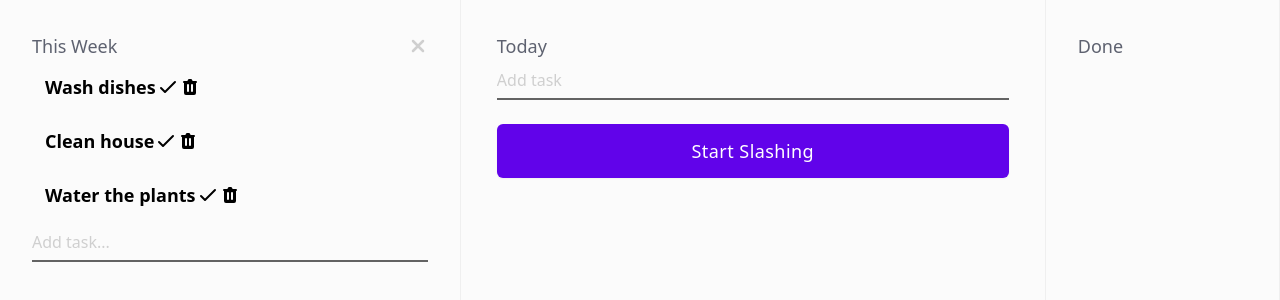
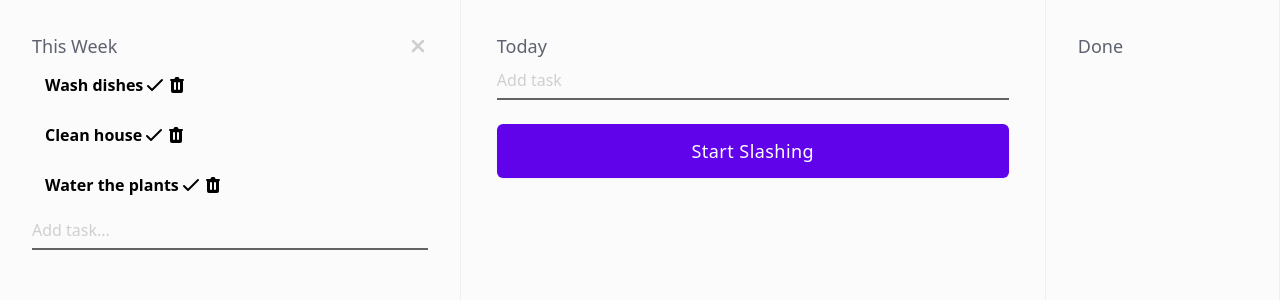
Before and after one commit to neldeles/slash-clone, a React (Create React App) app: page / in a window 1280 px wide. Shown: the top 300 px of the page. Built offline with nearby package versions, Linux system fonts and the light colour scheme.

Commit message:
feat: this week container foundation set up

```diff
--- a/src/App.tsx
+++ b/src/App.tsx
@@ -4,6 +4,7 @@ import { Heading } from "components/Heading";
 import { Button } from "components/Button";
 import { classNames } from "utils/classNames";
 import { ListItem } from "components/ListItem";
+import { motion, AnimatePresence } from "framer-motion";
 
 const tasks = {
   thisWeek: [
@@ -26,6 +27,15 @@ function App() {
   const [isActive, setIsActive] = useState(true);
   const [tasksThisweek, setTasksThisWeek] = useState(tasks.thisWeek);
 
+  const containerVariants = {
+    active: {
+      flexGrow: 1,
+    },
+    inactive: {
+      flexGrow: 0,
+    },
+  };
+
   useEffect(() => {
     document.body.classList.add("bg-alabaster");
 
@@ -33,26 +43,32 @@ function App() {
       document.body.classList.remove("bg-alabaster");
     };
   }, []);
+
   return (
-    <div className="flex ">
-      <div
+    <div className="flex">
+      <motion.div
         onClick={() => {
           if (!isActive) {
             setIsActive(true);
           }
         }}
         className={classNames(
-          "py-2 px-8 h-screen  border-r border-gray-200 group",
+          "py-2 px-8 h-screen border-r border-gray-200 group",
           isActive
-            ? "grow"
-            : "flex-initial hover:cursor-pointer hover:bg-gray-200"
+            ? null
+            : "hover:cursor-pointer hover:bg-gray-200 transition-colors duration-75"
         )}
+        variants={containerVariants}
+        initial={false}
+        animate={isActive ? "active" : "inactive"}
       >
-        <div className="flex items-center mt-6">
+        <div className={classNames("flex items-center mt-6")}>
           <h1
             className={classNames(
-              "text-lg font-medium mr-auto",
-              isActive ? "text-gray-500" : "text-gray-300",
+              "font-medium mr-auto",
+              isActive
+                ? "text-lg text-gray-500"
+                : "text-gray-300 text-base transition-all duration-75",
               "group-hover:text-gray-500"
             )}
           >
@@ -80,6 +96,7 @@ function App() {
             </button>
           ) : null}
         </div>
+
         {isActive ? (
           <div>
             <ul>
@@ -93,15 +110,17 @@ function App() {
                 );
               })}
             </ul>
+            <form>
               <Input
                 id="addThisWeek"
                 name="Add task this week"
                 placeholder="Add task..."
                 type="text"
               />
+            </form>
           </div>
         ) : null}
-      </div>
+      </motion.div>
 
       <div className="grow-[2] justify-center py-2 px-8 h-screen border-r border-gray-200">
         <div className="mx-auto max-w-lg">
--- /dev/null
+++ b/src/Switch.tsx
@@ -0,0 +1,28 @@
+import React from "react";
+import { classNames } from "utils/classNames";
+import { motion } from "framer-motion";
+
+// Simpler version of the Switch motion component using layout animation
+const Switch2 = () => {
+  const [active, setActive] = React.useState(false);
+
+  return (
+    <div
+      onClick={() => setActive((prev) => !prev)}
+      className={classNames(
+        "w-12 h-7 rounded-2xl flex bg-black justify-start",
+        active ? "bg-indigo-100 justify-end" : null
+      )}
+    >
+      <motion.div className="w-7 h-7 bg-white rounded-full"></motion.div>
+    </div>
+  );
+};
+
+export const Component = () => (
+  <div style={{ maxWidth: "300px" }}>
+    Switch 2: Animating justify-content using layout animation and the layout
+    prop.
+    <Switch2 />
+  </div>
+);
--- a/src/components/ListItem/ListItem.tsx
+++ b/src/components/ListItem/ListItem.tsx
@@ -7,7 +7,7 @@ export function ListItem({ text, id, displayIndex }: TListItemProps) {
   return (
     <div className="flex items-center">
       {displayIndex ? <p className="mr-2 text-sm text-gray-400">{id}</p> : null}
-      <li className=" flex flex-auto p-3 w-full text-lg font-semibold list-none text-black bg-transparent hover:bg-gray-100 active:bg-gray-200 rounded-lg border border-transparent">
+      <li className=" flex flex-auto p-3 w-full text-base font-semibold list-none text-black bg-transparent hover:bg-gray-100 active:bg-gray-200 rounded-lg border border-transparent">
         {text}
         <div className="flex">
           <MarkComplete onClick={() => console.log("Mark Complete")} />
```
Lines whose indentation alone changed are shown as unchanged.
